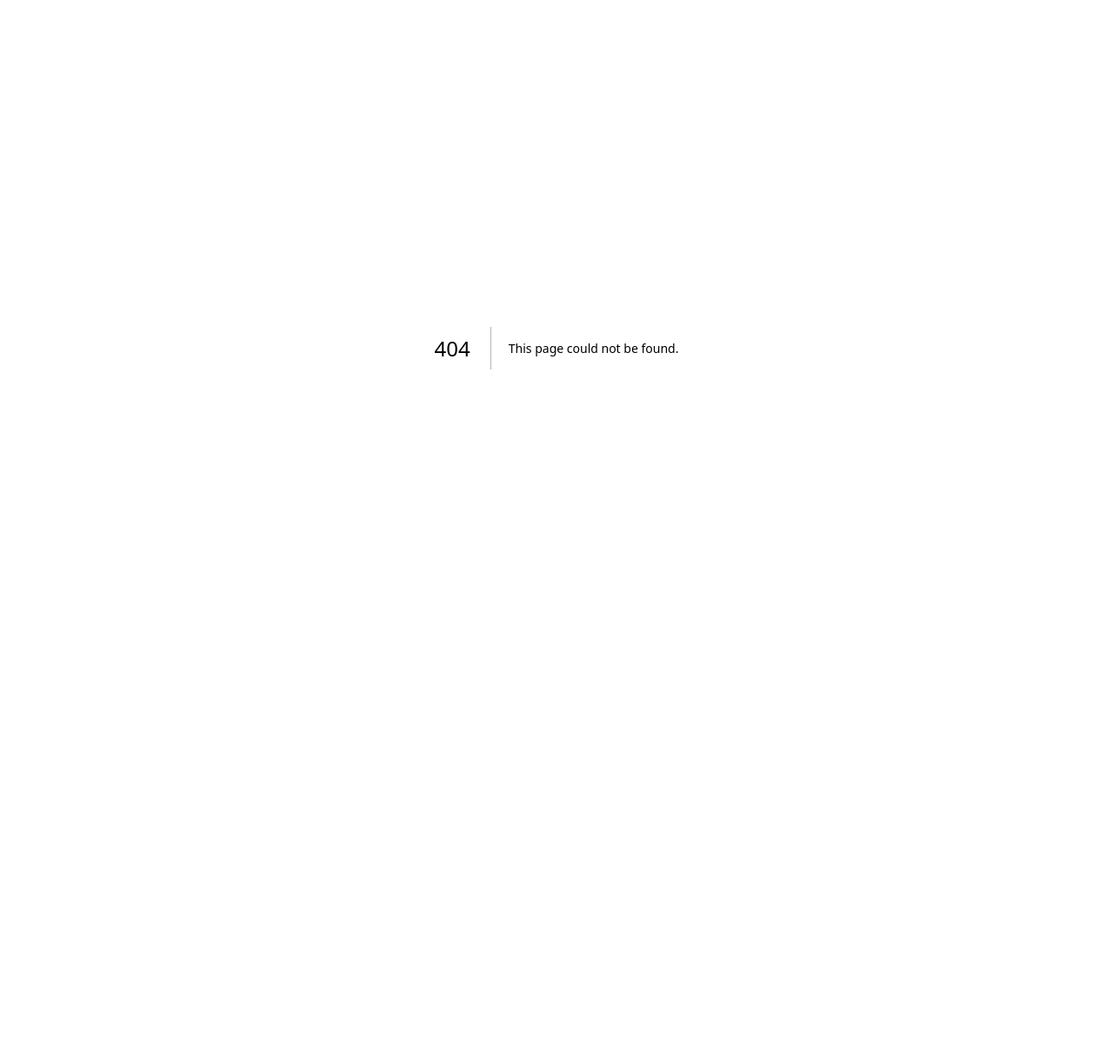
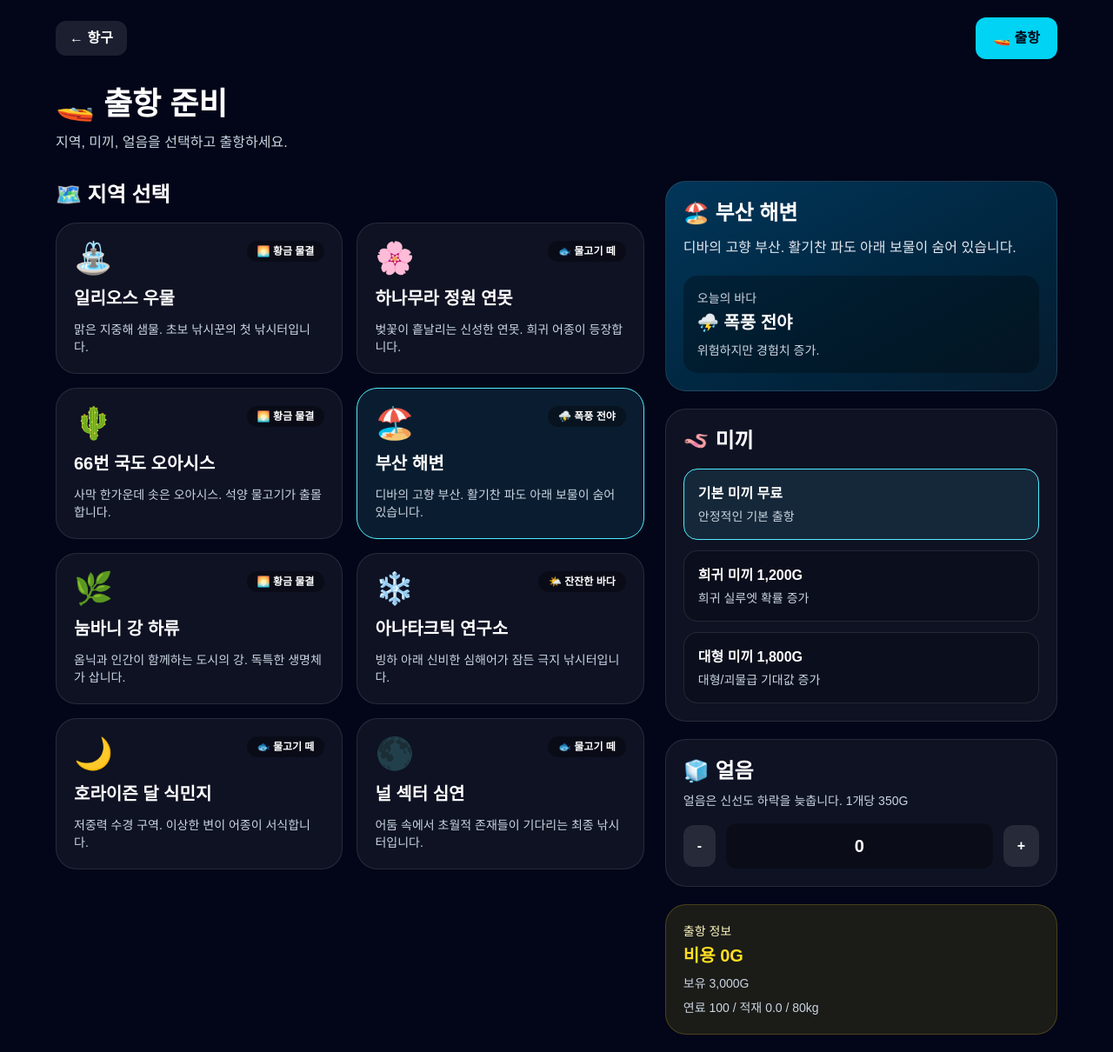
Before and after one commit to winzfs/overwatch-fishing-web, a Next.js app: page /prepare in a window 1280 px wide. Before the commit this address had no page. Shown: the whole page at 87% size. Before the commit the page ends 800 px from the top, so only its background shows below. Built offline with nearby package versions, Linux system fonts and the light colour scheme.

Commit message:
Add files via upload

```diff
--- /dev/null
+++ b/app/prepare/page.tsx
@@ -0,0 +1,144 @@
+"use client";
+
+import { useEffect, useState } from "react";
+import { regions } from "../../data/fishingData";
+import { SaveData, defaultSave, loadSave, saveGame, getDailySeaEvent, fuelLimit, cargoLimit, bagWeight } from "../gameSave";
+
+const baitOptions = [
+  { id: "basic", name: "기본 미끼", desc: "안정적인 기본 출항", price: 0 },
+  { id: "rare", name: "희귀 미끼", desc: "희귀 실루엣 확률 증가", price: 1200 },
+  { id: "heavy", name: "대형 미끼", desc: "대형/괴물급 기대값 증가", price: 1800 },
+] as const;
+
+export default function PreparePage() {
+  const [save, setSave] = useState<SaveData>(defaultSave());
+  const [selectedRegion, setSelectedRegion] = useState("busan");
+  const [bait, setBait] = useState<"basic" | "rare" | "heavy">("basic");
+  const [ice, setIce] = useState(0);
+  const [message, setMessage] = useState("");
+
+  useEffect(() => {
+    const loaded = loadSave();
+    setSave(loaded);
+    setBait(loaded.prep?.bait || "basic");
+    setIce(loaded.prep?.ice || 0);
+  }, []);
+
+  function start() {
+    const baitInfo = baitOptions.find((b) => b.id === bait)!;
+    const iceCost = ice * 350;
+    const totalCost = baitInfo.price + iceCost;
+
+    if (save.gold < totalCost) {
+      setMessage(`출항 준비 비용이 부족합니다. 필요: ${totalCost.toLocaleString()}G`);
+      return;
+    }
+
+    const next: SaveData = {
+      ...save,
+      gold: save.gold - totalCost,
+      prep: { bait, ice },
+    };
+
+    saveGame(next);
+    window.location.href = `/ocean?region=${selectedRegion}`;
+  }
+
+  const region = regions.find((r) => r.id === selectedRegion) || regions[0];
+  const event = getDailySeaEvent(selectedRegion);
+  const baitInfo = baitOptions.find((b) => b.id === bait)!;
+  const totalCost = baitInfo.price + ice * 350;
+
+  return (
+    <main className="min-h-screen bg-slate-950 p-5 text-white">
+      <div className="mx-auto max-w-6xl">
+        <div className="flex items-center justify-between">
+          <a href="/harbor" className="rounded-xl bg-white/10 px-4 py-2 font-bold">← 항구</a>
+          <button onClick={start} className="rounded-xl bg-cyan-400 px-5 py-3 font-black text-slate-950">
+            🚤 출항
+          </button>
+        </div>
+
+        <h1 className="mt-8 text-4xl font-black">🚤 출항 준비</h1>
+        <p className="mt-3 text-slate-300">지역, 미끼, 얼음을 선택하고 출항하세요.</p>
+
+        <div className="mt-8 grid gap-6 lg:grid-cols-[1.2fr_0.8fr]">
+          <section>
+            <h2 className="text-2xl font-black">🗺️ 지역 선택</h2>
+            <div className="mt-4 grid gap-4 sm:grid-cols-2">
+              {regions.map((r) => {
+                const e = getDailySeaEvent(r.id);
+                return (
+                  <button
+                    key={r.id}
+                    onClick={() => setSelectedRegion(r.id)}
+                    className={`rounded-3xl border p-5 text-left active:scale-[0.98] ${
+                      selectedRegion === r.id ? "border-cyan-300 bg-cyan-300/10" : "border-white/10 bg-white/5"
+                    }`}
+                  >
+                    <div className="flex items-start justify-between gap-3">
+                      <div>
+                        <div className="text-4xl">{r.emoji}</div>
+                        <h3 className="mt-3 text-xl font-black">{r.name}</h3>
+                      </div>
+                      <span className="rounded-full bg-black/35 px-3 py-1 text-xs font-black">{e.emoji} {e.name}</span>
+                    </div>
+                    <p className="mt-3 text-sm text-slate-300">{r.desc}</p>
+                  </button>
+                );
+              })}
+            </div>
+          </section>
+
+          <aside>
+            <div className={`rounded-3xl border border-white/10 bg-gradient-to-br ${region.theme} p-5`}>
+              <h2 className="text-2xl font-black">{region.emoji} {region.name}</h2>
+              <p className="mt-3 text-slate-200">{region.desc}</p>
+              <div className="mt-5 rounded-2xl bg-black/30 p-4">
+                <p className="text-sm text-slate-300">오늘의 바다</p>
+                <p className="mt-1 text-xl font-black">{event.emoji} {event.name}</p>
+                <p className="mt-2 text-sm text-slate-300">{event.desc}</p>
+              </div>
+            </div>
+
+            <div className="mt-5 rounded-3xl border border-white/10 bg-white/5 p-5">
+              <h2 className="text-2xl font-black">🪱 미끼</h2>
+              <div className="mt-4 grid gap-3">
+                {baitOptions.map((b) => (
+                  <button
+                    key={b.id}
+                    onClick={() => setBait(b.id)}
+                    className={`rounded-2xl border p-4 text-left ${
+                      bait === b.id ? "border-cyan-300 bg-cyan-300/10" : "border-white/10 bg-black/20"
+                    }`}
+                  >
+                    <div className="font-black">{b.name} {b.price > 0 ? `${b.price.toLocaleString()}G` : "무료"}</div>
+                    <p className="mt-1 text-sm text-slate-300">{b.desc}</p>
+                  </button>
+                ))}
+              </div>
+            </div>
+
+            <div className="mt-5 rounded-3xl border border-white/10 bg-white/5 p-5">
+              <h2 className="text-2xl font-black">🧊 얼음</h2>
+              <p className="mt-2 text-sm text-slate-300">얼음은 신선도 하락을 늦춥니다. 1개당 350G</p>
+              <div className="mt-4 flex items-center gap-3">
+                <button onClick={() => setIce(Math.max(0, ice - 1))} className="rounded-xl bg-white/10 px-4 py-3 font-black">-</button>
+                <div className="flex-1 rounded-xl bg-black/30 p-3 text-center text-xl font-black">{ice}</div>
+                <button onClick={() => setIce(Math.min(10, ice + 1))} className="rounded-xl bg-white/10 px-4 py-3 font-black">+</button>
+              </div>
+            </div>
+
+            <div className="mt-5 rounded-3xl border border-yellow-300/20 bg-yellow-300/10 p-5">
+              <p className="text-sm text-yellow-100">출항 정보</p>
+              <p className="mt-1 text-xl font-black text-yellow-300">비용 {totalCost.toLocaleString()}G</p>
+              <p className="mt-2 text-sm text-slate-300">보유 {save.gold.toLocaleString()}G</p>
+              <p className="mt-2 text-sm text-slate-300">연료 {fuelLimit(save)} / 적재 {bagWeight(save).toFixed(1)} / {cargoLimit(save)}kg</p>
+              {message && <p className="mt-3 font-bold text-red-200">{message}</p>}
+            </div>
+          </aside>
+        </div>
+      </div>
+    </main>
+  );
+}
```
